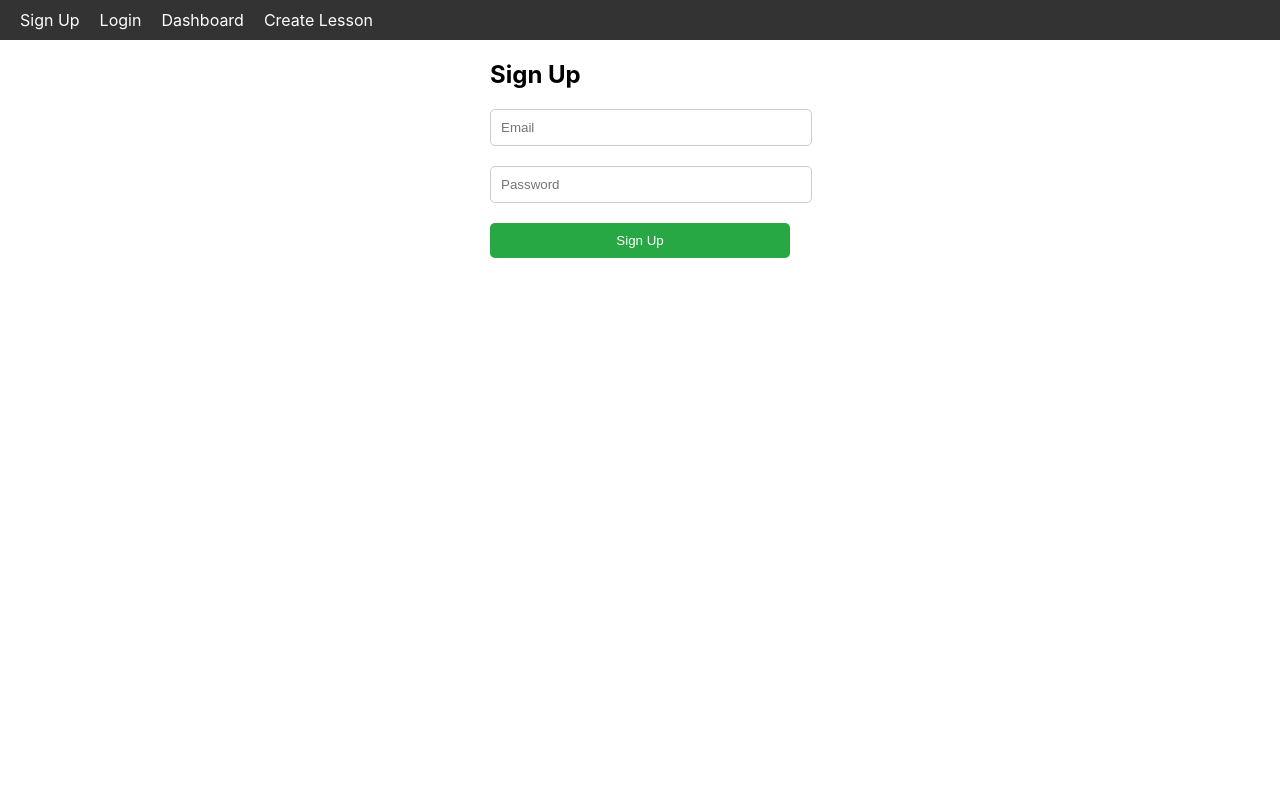
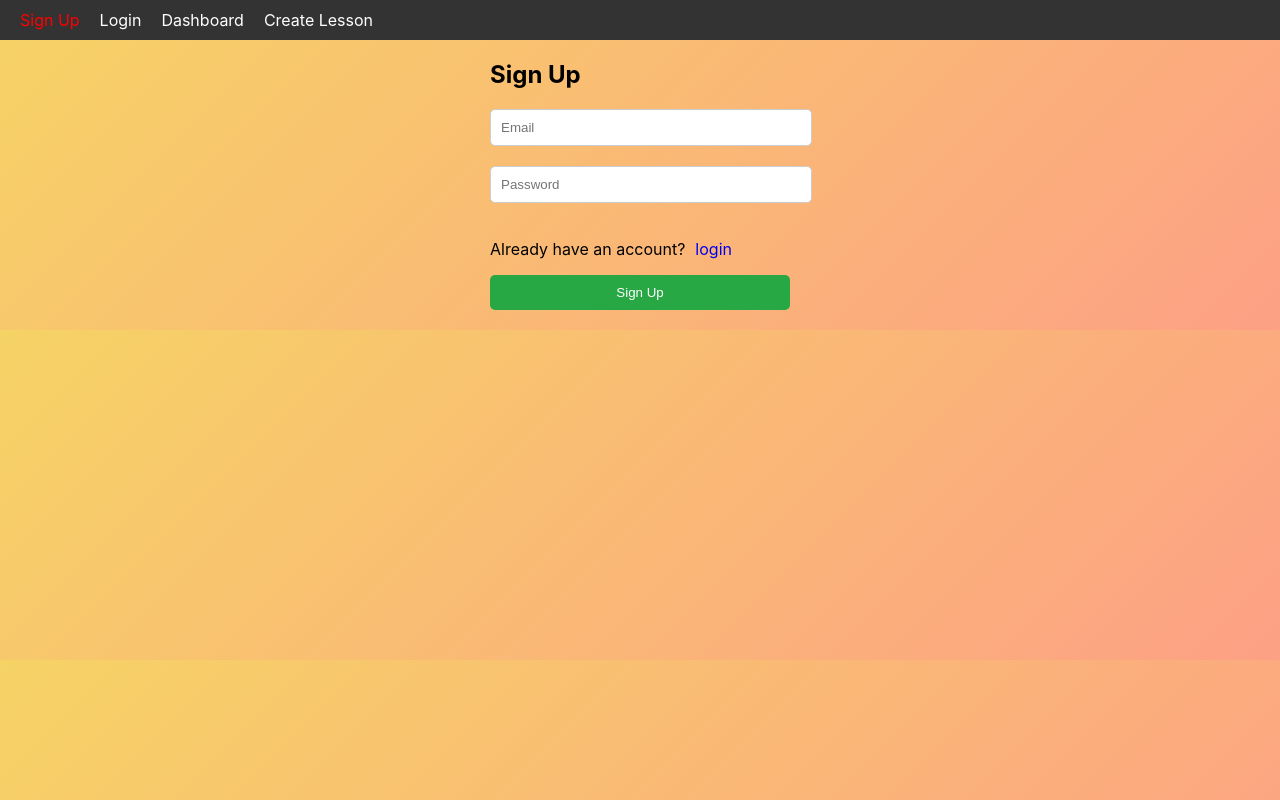
Before and after one commit to pralhad677/sursaFront, a React (Create React App) app: page /signup in a window 1280 px wide. Built offline with nearby package versions, Linux system fonts and the light colour scheme.

Commit message:
link to signup and login

```diff
--- a/src/App.css
+++ b/src/App.css
@@ -9,7 +9,7 @@
     /* margin:0 30px */
    }
  }
- .active{
+ .nav-link.active{
   color: red !important;
  }
  body {
--- a/src/App.tsx
+++ b/src/App.tsx
@@ -6,6 +6,7 @@ import LoginPage from './Components/Login';
 import SignupPage from './Components/Signup';
 import DashboardPage from './Components/Dashboard';
 import CreateLessonPage from './Components/CreateLessonPage'; // New import
+import './App.css'
 
 function App() {
   const [loggedInUser, setLoggedInUser] = useState<string | null>('true');
--- a/src/Components/Login.tsx
+++ b/src/Components/Login.tsx
@@ -1,22 +1,17 @@
 import React, { useState } from 'react';
+import { Link, useNavigate } from 'react-router-dom'; // Import Link and useNavigate from React Router DOM
 import './login.css';
 
 interface LoginProps {
   handleLogin: (email: string, password: string) => void;
 }
-// interface ErrorState {
-//     email?: string; // Optional email error message
-//     password?: string; // Optional password error message
-//   }
-
 
 const Login: React.FC<LoginProps> = ({ handleLogin }) => {
   const [email, setEmail] = useState<string>('');
   const [password, setPassword] = useState<string>('');
-  const [errors, setErrors] = useState<Record<string, string>>({}); // Object for error messages
-//   const [errors, setErrors] = useState<ErrorState>({});
-//   const [errors, setErrors] = useState<Record<string, string>>({});
-
+  const [errors, setErrors] = useState<Record<string, string>>({});
+  const [visited, setVisited] = useState(false); // State to track if the user has visited the login page before
+  const navigate = useNavigate(); // Hook to perform navigation
 
   const validateForm = (): boolean => {
     let isValid = true;
@@ -43,25 +38,30 @@ const Login: React.FC<LoginProps> = ({ handleLogin }) => {
     e.preventDefault();
 
     if (!validateForm()) {
-      return; // Prevent submission if there are errors
+      return;
     }
 
-    // Call the login function passed from parent component
     handleLogin(email, password);
     console.log('email:', email);
     console.log('password:', password);
   };
 
+  // Function to handle signup navigation
+  const handleSignupNavigation = () => {
+    navigate('/signup'); // Navigate to the signup page
+  };
+
+  // Check if the user has visited the login page before
+  if (!visited) {
+    // If not visited, set visited to true to indicate the user has visited
+    setVisited(true);
+  }
+
   return (
     <div className="form-container">
       <h2>Login</h2>
-      {/* {Object.keys(errors).length > 0 && (
-        <ul className="error-messages">
-          {Object.entries(errors).map(([field, message]) => (
-            <li key={field}>{message}</li>
-          ))}
-        </ul>
-      )} */}
+      {/* Render the h1 element and the signup navigation link if it's the first visit */}
+
       <form onSubmit={handleSubmit}>
         <div className="form-group">
           <input
@@ -81,6 +81,12 @@ const Login: React.FC<LoginProps> = ({ handleLogin }) => {
           />
           {errors.password && <p className="error-message">{errors.password}</p>}
         </div>
+        {visited && (
+        <div className="signup-container">
+          <p>Don't have an account?</p>
+          <Link to="/signup">Signup</Link>
+        </div>
+      )}
         <div className="form-group">
           <button type="submit">Login</button>
         </div>
--- a/src/Components/Signup.tsx
+++ b/src/Components/Signup.tsx
@@ -1,5 +1,6 @@
 import React, { useState } from 'react';
 import './Signup.css';
+import { Link, useNavigate } from 'react-router-dom';
 
 interface SignupProps {
   handleSignup: (email: string, password: string) => void;
@@ -9,6 +10,8 @@ const Signup: React.FC<SignupProps> = ({ handleSignup }) => {
   const [email, setEmail] = useState<string>('');
   const [password, setPassword] = useState<string>('');
   const [errors, setErrors] = useState<Record<string, string>>({}); // Object for error messages
+  const [visited, setVisited] = useState(false); // State to track if the user has visited the login page before
+  const navigate = useNavigate(); // Hook to perform navigation
 
   const validateForm = (): boolean => {
     let isValid = true;
@@ -43,7 +46,10 @@ const Signup: React.FC<SignupProps> = ({ handleSignup }) => {
     console.log('email:', email);
     console.log('password:', password);
   };
-
+  if (!visited) {
+    // If not visited, set visited to true to indicate the user has visited
+    setVisited(true);
+  }
   return (
     <div className="form-container">
       <h2>Sign Up</h2>
@@ -73,6 +79,12 @@ const Signup: React.FC<SignupProps> = ({ handleSignup }) => {
           />
           {errors.password && <p className="error-message">{errors.password}</p>}
         </div>
+        {visited && (
+        <div className="signup-container">
+          <p>Already have an account?</p>
+          <Link to="/login">login</Link>
+        </div>
+      )}
         <div className="form-group">
           <button type="submit">Sign Up</button>
         </div>
--- a/src/Components/login.css
+++ b/src/Components/login.css
@@ -32,3 +32,14 @@
     color: red;
     margin-bottom: 10px;
   }
+  .signup-container {
+    display: flex;
+    align-items: center;
+    /* justify-content: space-around; */
+  }
+  .signup-container p {
+    margin-right: 10px;
+  }
+  .signup-container a{
+     text-decoration: none;
+  }
```
